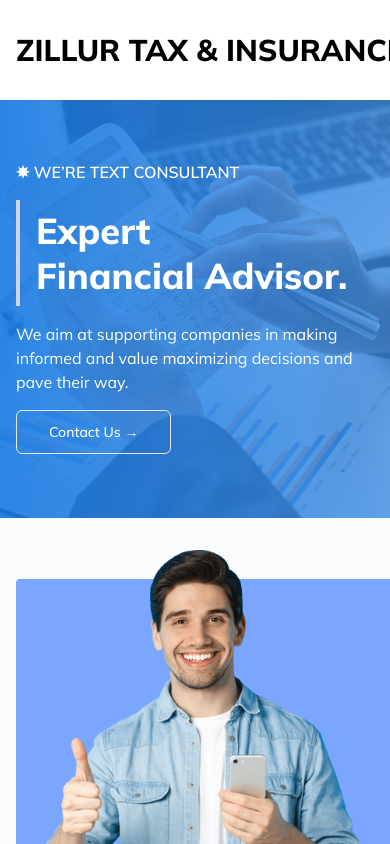
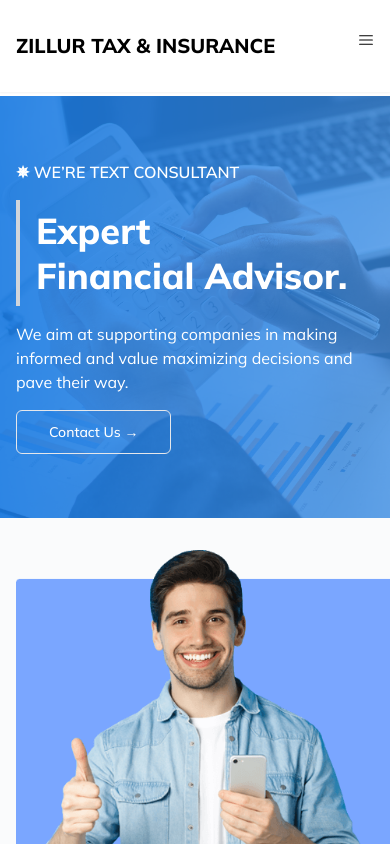
Before and after one commit to fazlyalahi01/tax-website, a Next.js app: page / in a window 390 px wide. Shown: the top 844 px of the page. Built offline with nearby package versions, Linux system fonts and the light colour scheme.

Commit message:
header logo modiifed

```diff
--- a/src/components/common/Navbar.tsx
+++ b/src/components/common/Navbar.tsx
@@ -1,6 +1,5 @@
 'use client'
 import { siteConfig } from "@/config/site";
-import Image from "next/image";
 import Link from "next/link";
 import React from "react";
 import { RxCross2, RxHamburgerMenu } from "react-icons/rx";
@@ -27,7 +26,7 @@ const Navbar: React.FC = () => {
                 <div className="flex justify-between items-cente ">
                     <div className="flex-shrink-0">
                         <Link href={"/"}>
-                            <h1 className={`uppercase font-extrabold  ${isScrolled ? "text-white text-xl duration-500" : "text-black text-3xl duration-500"}`}>Zillur Tax & Insurance </h1>
+                            <h1 className={`uppercase font-extrabold  ${isScrolled ? "text-white md:text-xl duration-500" : "text-black md:text-3xl text-xl duration-500"}`}>Zillur Tax & Insurance </h1>
                         </Link>
                     </div>
 
```
Also changed, not shown: src/components/common/StartWithUs.tsx (+3 -5 lines).
